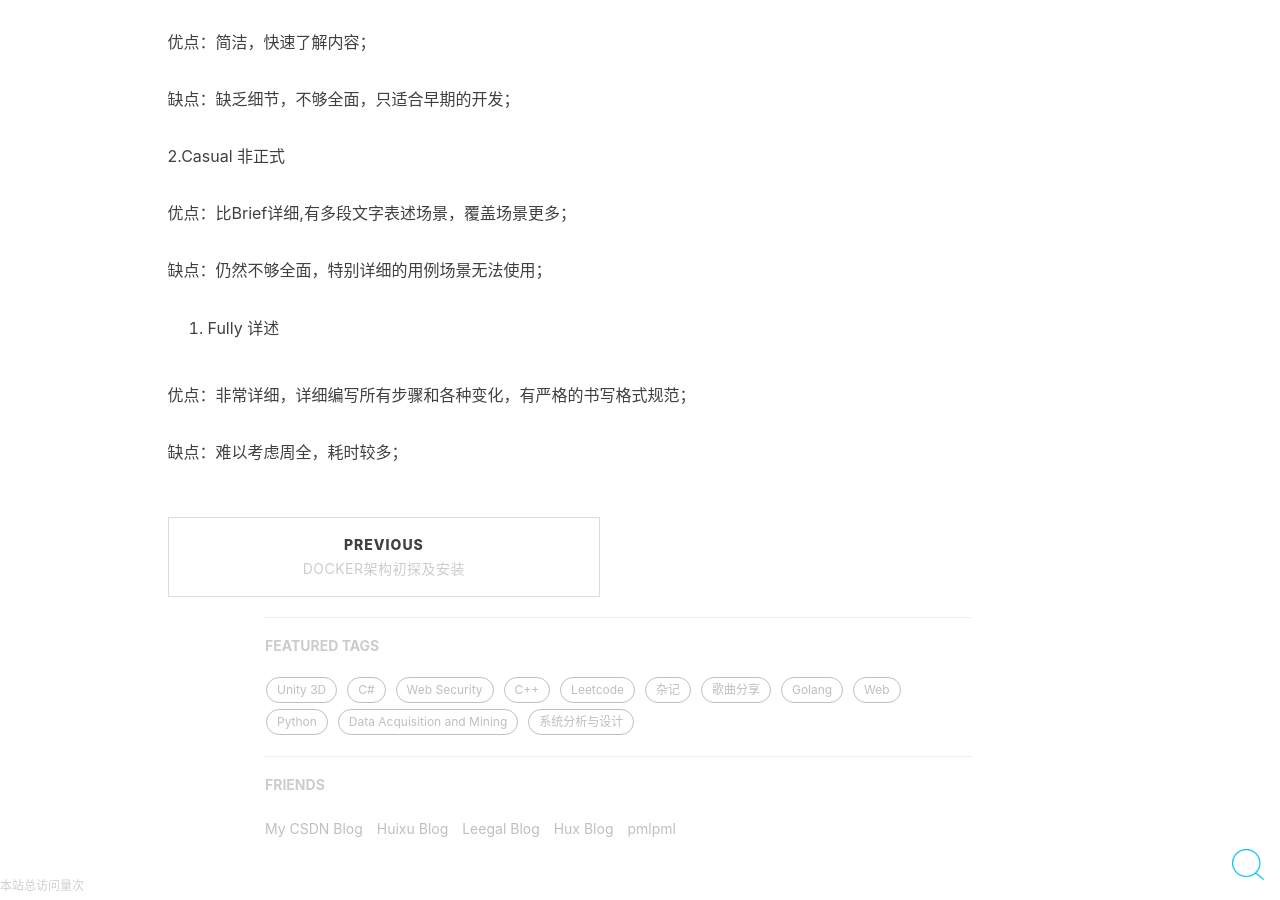
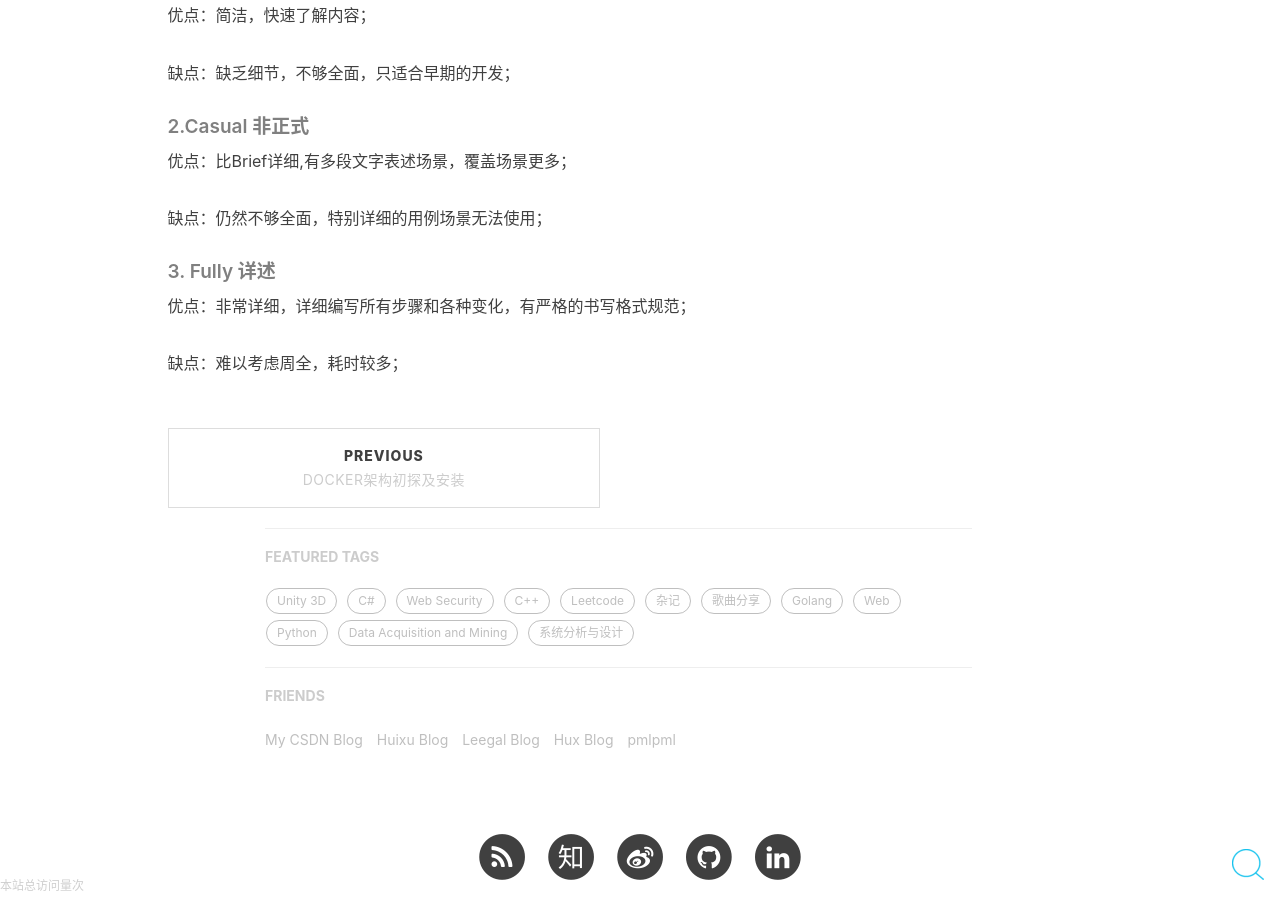
Before and after one commit to Tomy-Lee/Tomy-Lee.github.io, a Jekyll site: the page built from _posts/2018-4-12-system-homework4.md, in a window 1280 px wide and 900 px high, scrolled down 5899 px. Built offline with Jekyll 4.4.1, drawn with Linux system fonts in a browser that asks for light colours; nearby versions of some CDN libraries; comment, search, counter and statistics services are not loaded.

Commit message:
Update 2018-4-12-system-homework4.md

```diff
--- a/_posts/2018-4-12-system-homework4.md
+++ b/_posts/2018-4-12-system-homework4.md
@@ -56,20 +56,20 @@ tags:
 ### 三、用例文本编写
 #### a.在大作业基础上，分析三种用例文本的优点和缺点
 
-1.Brief 摘要
+##### 1.Brief 摘要
 
 优点：简洁，快速了解内容；
 
 缺点：缺乏细节，不够全面，只适合早期的开发；
 
 
-2.Casual 非正式
+##### 2.Casual 非正式
 
 优点：比Brief详细,有多段文字表述场景，覆盖场景更多；
 
 缺点：仍然不够全面，特别详细的用例场景无法使用；
 
-3. Fully 详述
+##### 3. Fully 详述
 
 优点：非常详细，详细编写所有步骤和各种变化，有严格的书写格式规范；
 
```
